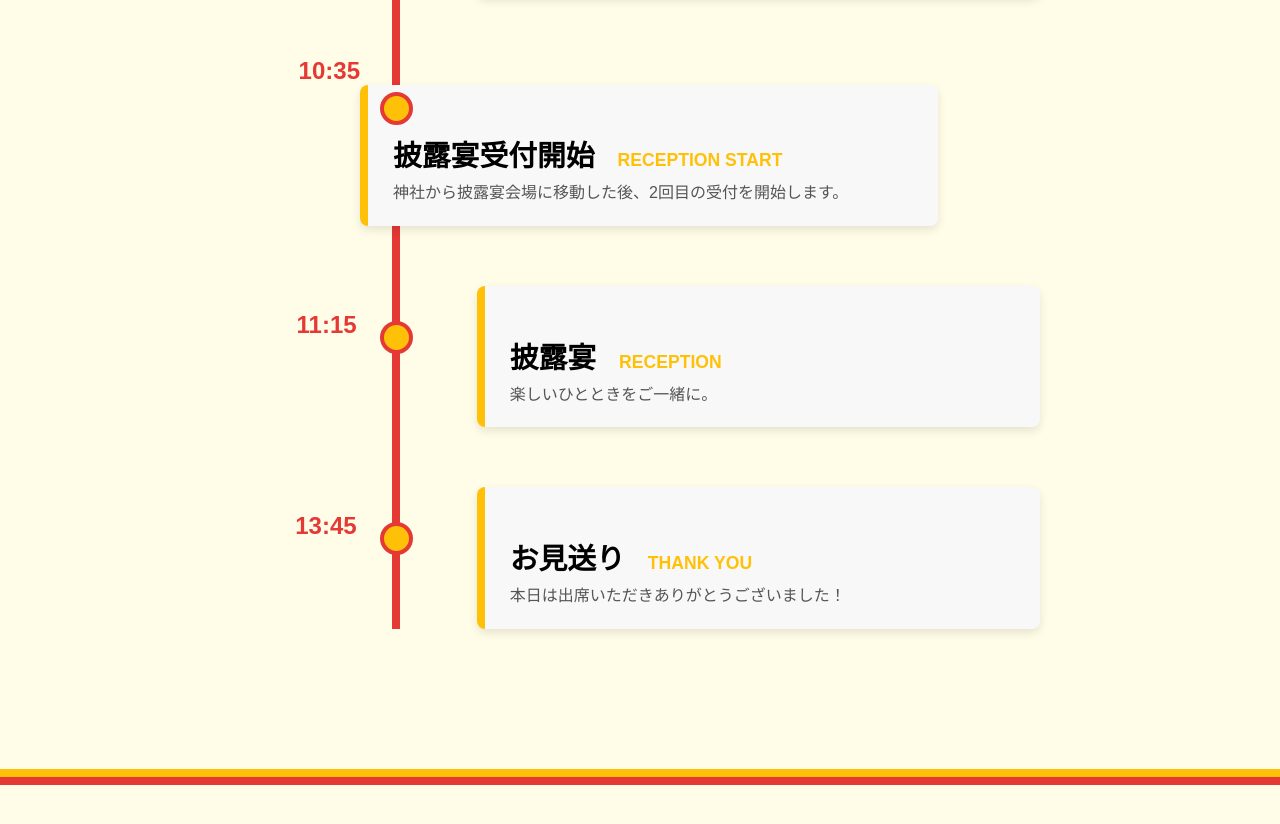
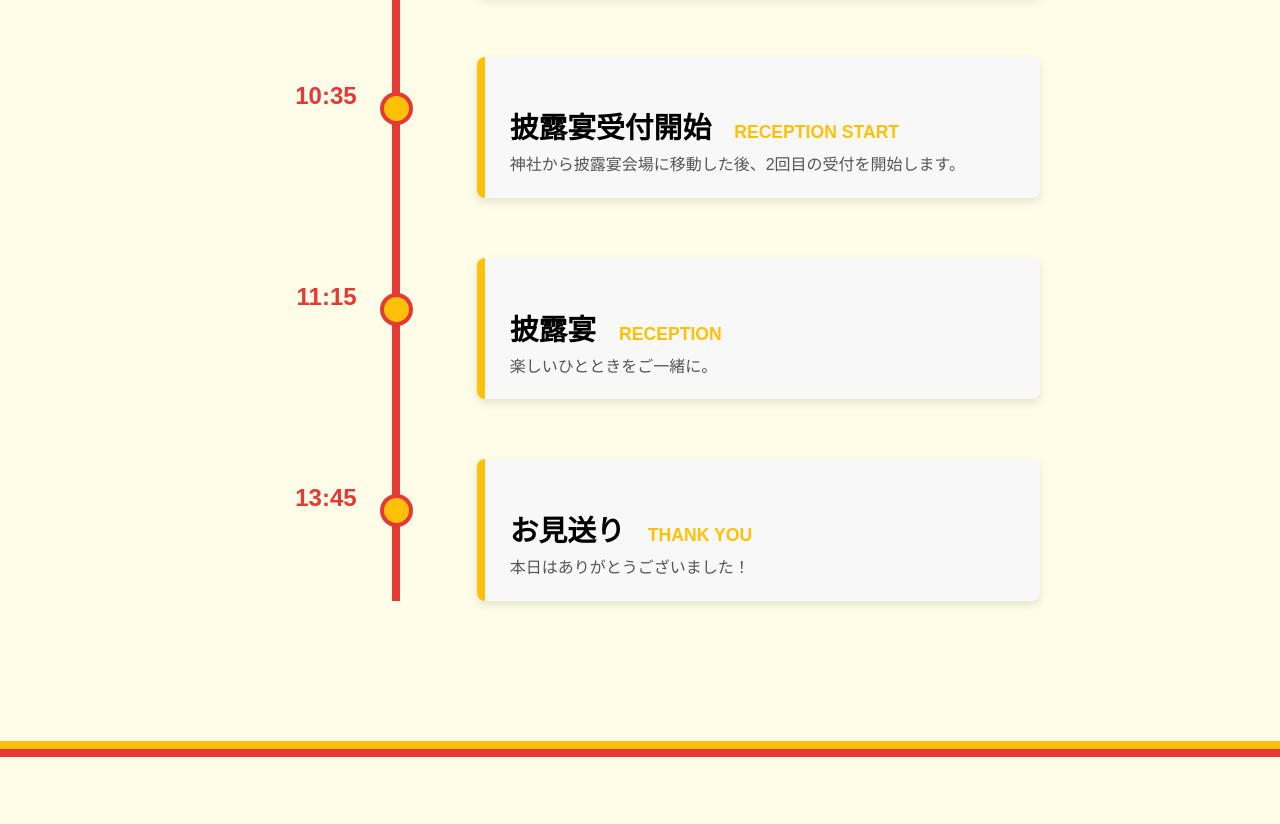
Before and after one commit to kinchan-xinyun/wedding-invitations, a website with bundled scripts: page jp.html in a window 1280 px wide. Shown: the part 3852-4676 px from the top of the page. Built offline with nearby package versions, Linux system fonts and the light colour scheme; a web font is replaced by a local one.

Commit message:
元に戻る

```diff
--- a/jp.html
+++ b/jp.html
@@ -1,5 +1,4 @@
 <!DOCTYPE html>
-<!-- Version: 2026-01-26-v2 -->
 <html lang="ja">
 <head>
   <meta charset="UTF-8" />
@@ -210,11 +209,12 @@
           <p>退場後、家族写真撮影になります。</p>
         </div>
       </div>
-      <div class="schedule-item fade-section" id="reception-start-1035" style="display: block !important; visibility: visible !important; opacity: 1 !important;">
+      <div class="schedule-item fade-section">
         <div class="schedule-time">10:35</div>
         <div class="schedule-content">
           <h3>披露宴受付開始 <span>RECEPTION START</span></h3>
-          <p>神社から披露宴会場に移動した後、2回目の受付を開始します。</p>
+          <p>神社から披露宴会場に移動した後、2回目の受付を開始します。
+          </p>
         </div>
       </div>
       <div class="schedule-item fade-section">
@@ -228,7 +228,7 @@
         <div class="schedule-time">13:45</div>
         <div class="schedule-content">
           <h3>お見送り <span>THANK YOU</span></h3>
-          <p>本日は出席いただきありがとうございました！</p>
+          <p>本日はありがとうございました！</p>
         </div>
       </div>
     </div>
```
